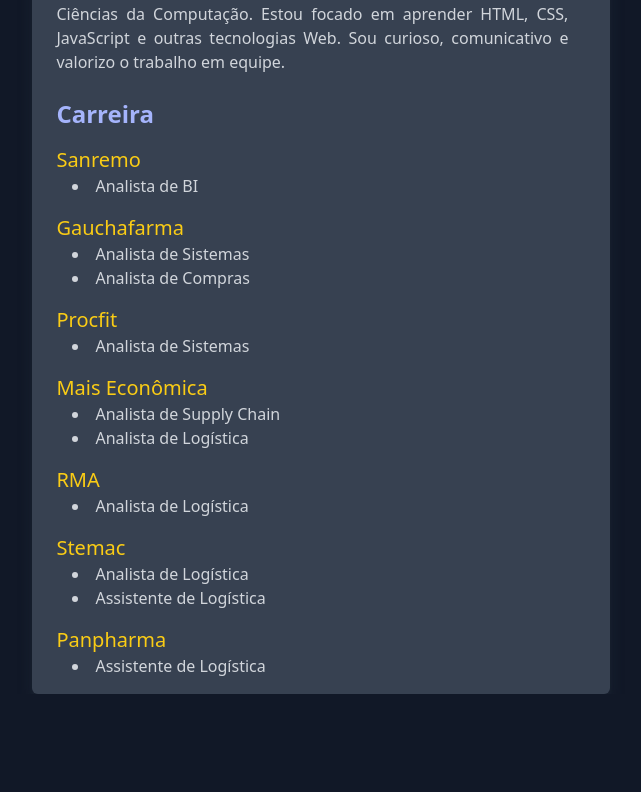
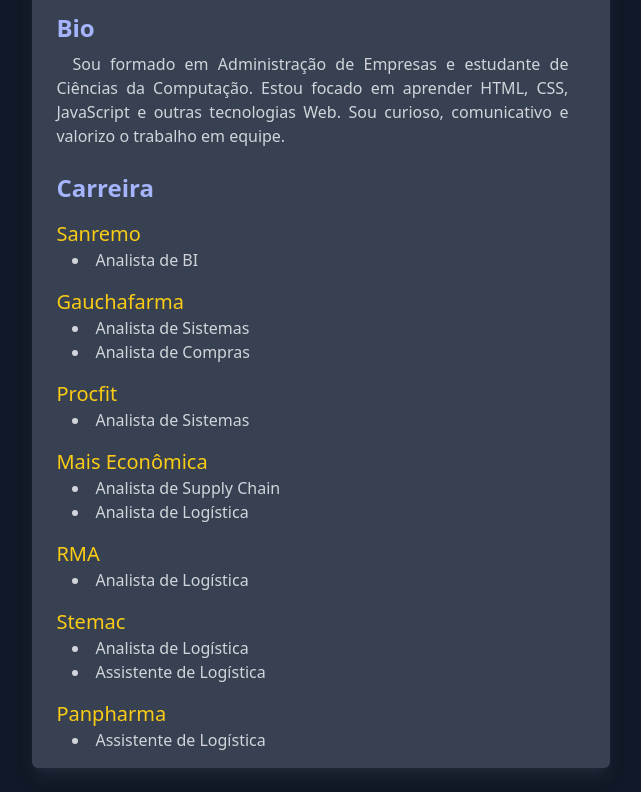
Before and after one commit to gabriel-lumertz/home, a plain HTML site: page index.html in a window 1280 px wide. Shown: the part 156-948 px from the top of the page, without its empty margins (319-960 px from the left). Before the commit the page ends 850 px from the top, so only its background shows below. Drawn offline with nearby package versions, Linux system fonts and the light colour scheme.

Commit message:
Ajuste na margin-top

```diff
--- a/index.html
+++ b/index.html
@@ -12,7 +12,7 @@
   <title>Gabriel Lumertz</title>
 </head>
 
-<body class="container bg-gray-900 h-screen w-screen mx-auto flex items-center justify-center text-gray-300">
+<body class="container bg-gray-900 mt-6 mb-6 flex items-center justify-center text-gray-300">
 
   <div class="flex flex-col bg-gray-700 shadow-lg shadow-gray-800 py-4 px-6 mx-4 rounded-md">
 
--- a/style.css
+++ b/style.css
@@ -61,6 +61,6 @@ section {
 
 body {
   background-color: rgb(17 24 39);
-  margin-top: 36px;
-  margin-bottom: 36px;
+  /* margin-top: 36px;
+  margin-bottom: 36px; */
 }
```
